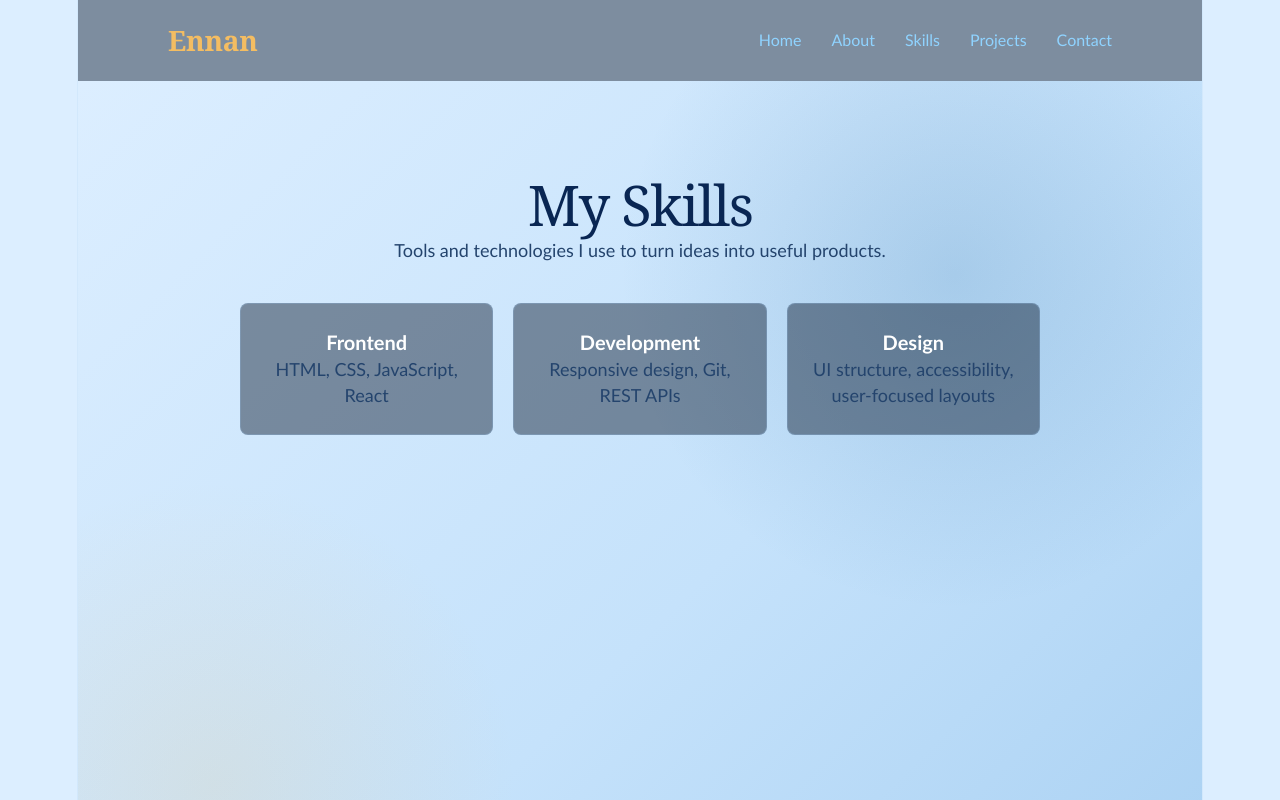
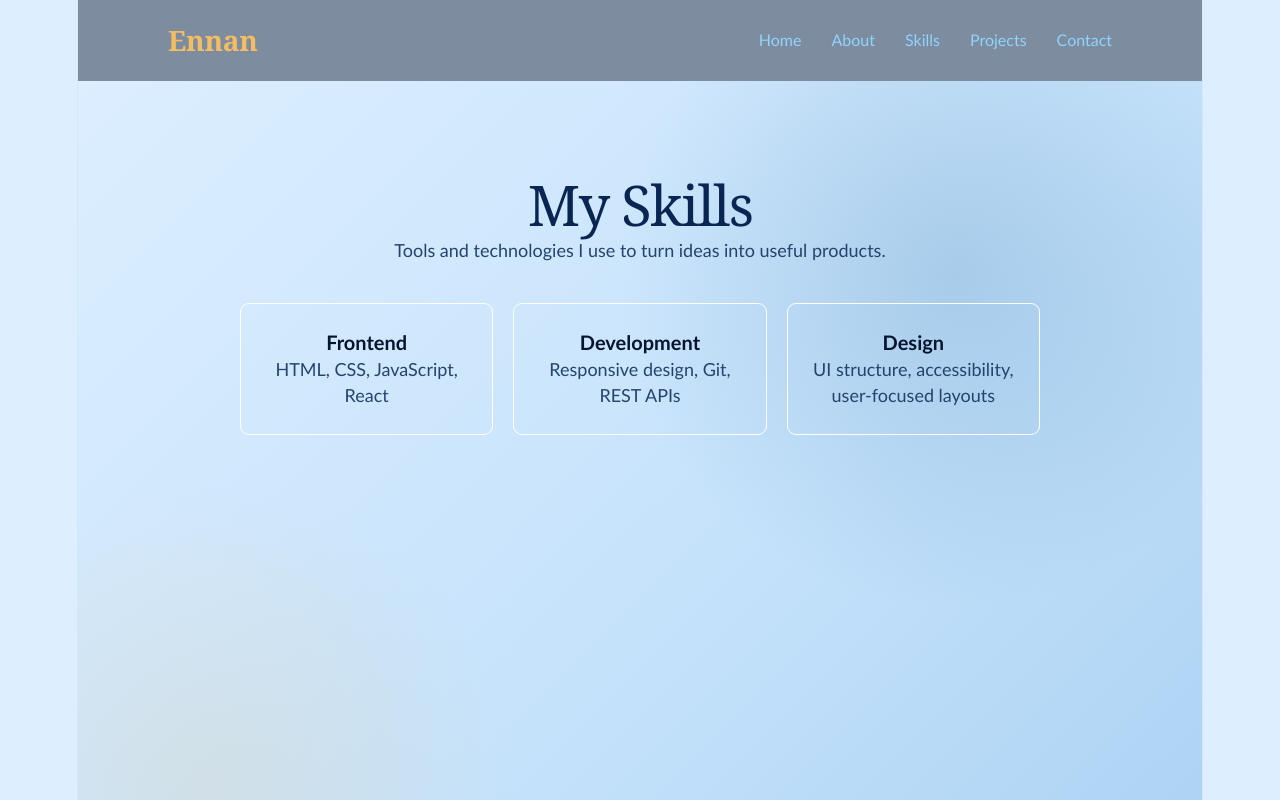
Before and after one commit to Ennan005/frontendWork, a React app in the folder frontend/: page /#/skills in a window 1280 px wide. Shown: the top 800 px of the page. Built offline with nearby package versions, Linux system fonts and the light colour scheme; the HTML template or start-up script is replaced by a standard one.

Commit message:
fourth update

```diff
--- a/frontend/src/App.css
+++ b/frontend/src/App.css
@@ -214,14 +214,14 @@ nav ul a:focus-visible::after {
 .skill-list div,
 .project-list article {
   padding: 25px;
-  border: 1px solid var(--border);
-  border-radius: 8px;
-  background: rgba(4, 16, 38, 0.44);
+  border: 1px solid white;
+  border-radius: 9px;
+
 }
 
 .skill-list strong,
 .project-list strong {
-  color: #ffffff;
+  color: #06152f;
   font-size: 20px;
 }
 
```
